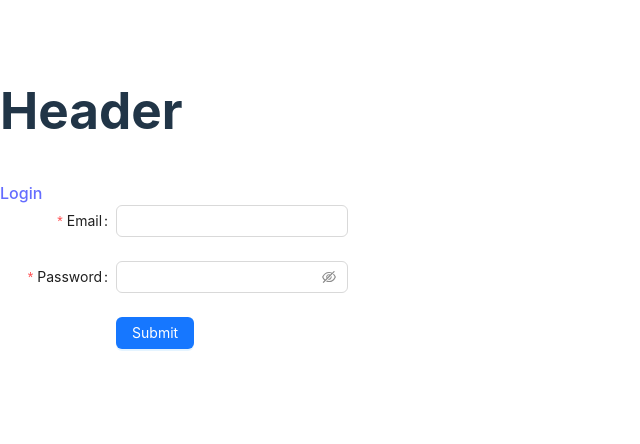
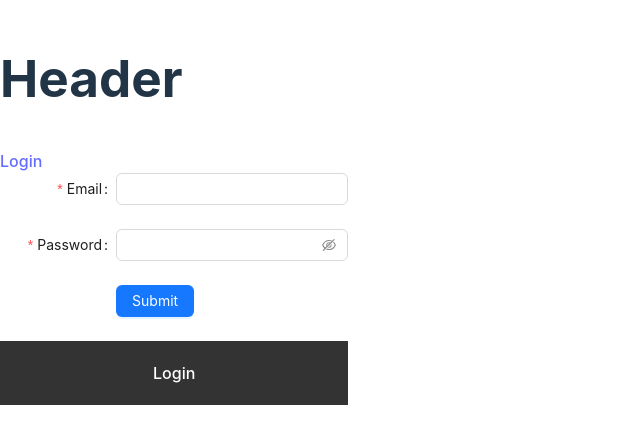
Before and after one commit to DaniCabrera91/ecommerce_front, a React (Vite) app: page / in a window 1280 px wide. Shown: the part 194-638 px from the top of the page, without its empty margins (0-640 px from the left). Built offline with nearby package versions, Linux system fonts and the light colour scheme.

Commit message:
Agregado el footer correcto

```diff
--- a/src/App.jsx
+++ b/src/App.jsx
@@ -5,6 +5,7 @@ import Products from './components/Products/Products'
 import Cart from './components/Cart/Cart'
 import Admin from './components/Admin/Admin'
 import TheHeader from './components/TheHeader/TheHeader'
+import Footer from './components/Footer/Footer'
 import { UserProvider } from './context/UserContext/UserState'
 import { ProductsProvider } from './context/ProductsContext/ProductsState'
 import { OrdersProvider } from './context/OrdersContext/OrdersState'
@@ -23,6 +24,7 @@ function App() {
 							<Route path="/cart" element={<Cart />} />
 							<Route path="/admin" element={<Admin />} />
 						</Routes>
+						<Footer />
 					</Router>
 				</OrdersProvider>
 			</ProductsProvider>
--- /dev/null
+++ b/src/components/Footer/Footer.css
@@ -0,0 +1,38 @@
+.Footer {
+    background-color: #333;
+    color: #fff;
+    padding: 20px;
+    text-align: center;
+  }
+
+  .footer-content {
+    display: flex;
+    justify-content: space-between;
+    align-items: center;
+  }
+
+  .home-link, .logout-button, .tos-link {
+    color: #fff;
+    text-decoration: none;
+  }
+
+  .logout-button {
+    background: none;
+    border: 1px solid #fff;
+    color: #fff;
+    padding: 8px 16px;
+    cursor: pointer;
+  }
+
+  .logout-button:hover, .home-link:hover, .tos-link:hover {
+    color: #ff6347;
+  }
+
+  .footer-login .login-link {
+    color: #fff;
+    text-decoration: none;
+  }
+
+  .login-link:hover {
+    color: #ff6347;
+  }
--- /dev/null
+++ b/src/components/Footer/Footer.jsx
@@ -0,0 +1,44 @@
+import './Footer.css';
+import { Link, useNavigate } from 'react-router-dom';
+import { useContext } from 'react';
+import { HomeOutlined } from '@ant-design/icons';
+import { UserContext } from '../../context/UserContext/UserState'; // Asegúrate de que este path es correcto
+
+function Footer() {
+  const navigate = useNavigate();
+  const { token, logout } = useContext(UserContext);
+
+  const logoutUser = () => {
+    logout();
+    setTimeout(() => {
+      navigate('/');
+    }, 2000);
+  };
+
+  return (
+    <footer className="Footer">
+      {token ? (
+        <>
+          <div className="footer-content">
+            <Link to="/" className="home-link">
+              <HomeOutlined /> Ir al cielo
+            </Link>
+            <button onClick={logoutUser} className="logout-button">
+              Logout
+            </button>
+          </div>
+          <p>&copy; 2024 My Website. All rights reserved.</p>
+          <Link to="/terms-of-service" className="tos-link">
+            Terms of Service
+          </Link>
+        </>
+      ) : (
+        <div className="footer-login">
+          <Link to="/login" className="login-link">Login</Link>
+        </div>
+      )}
+    </footer>
+  );
+}
+
+export default Footer;
```
